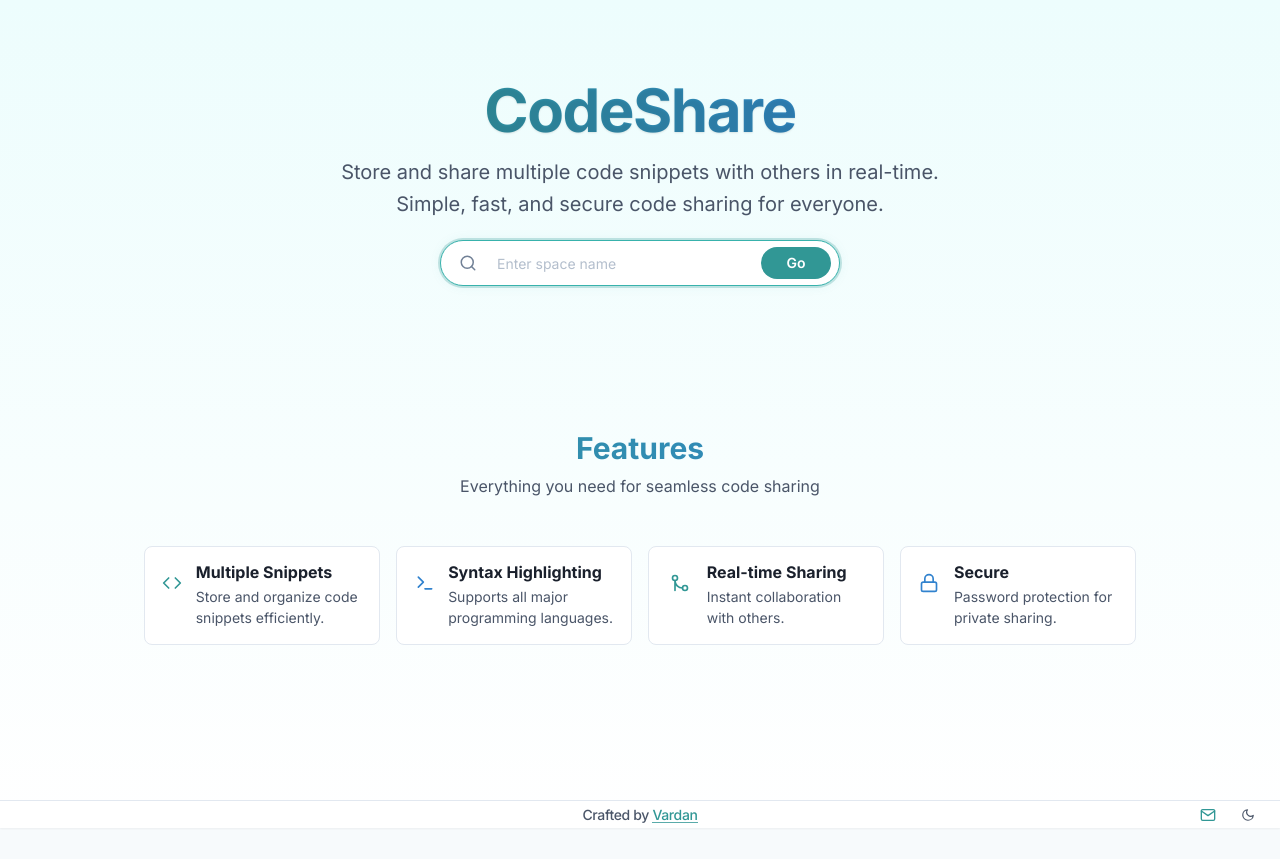
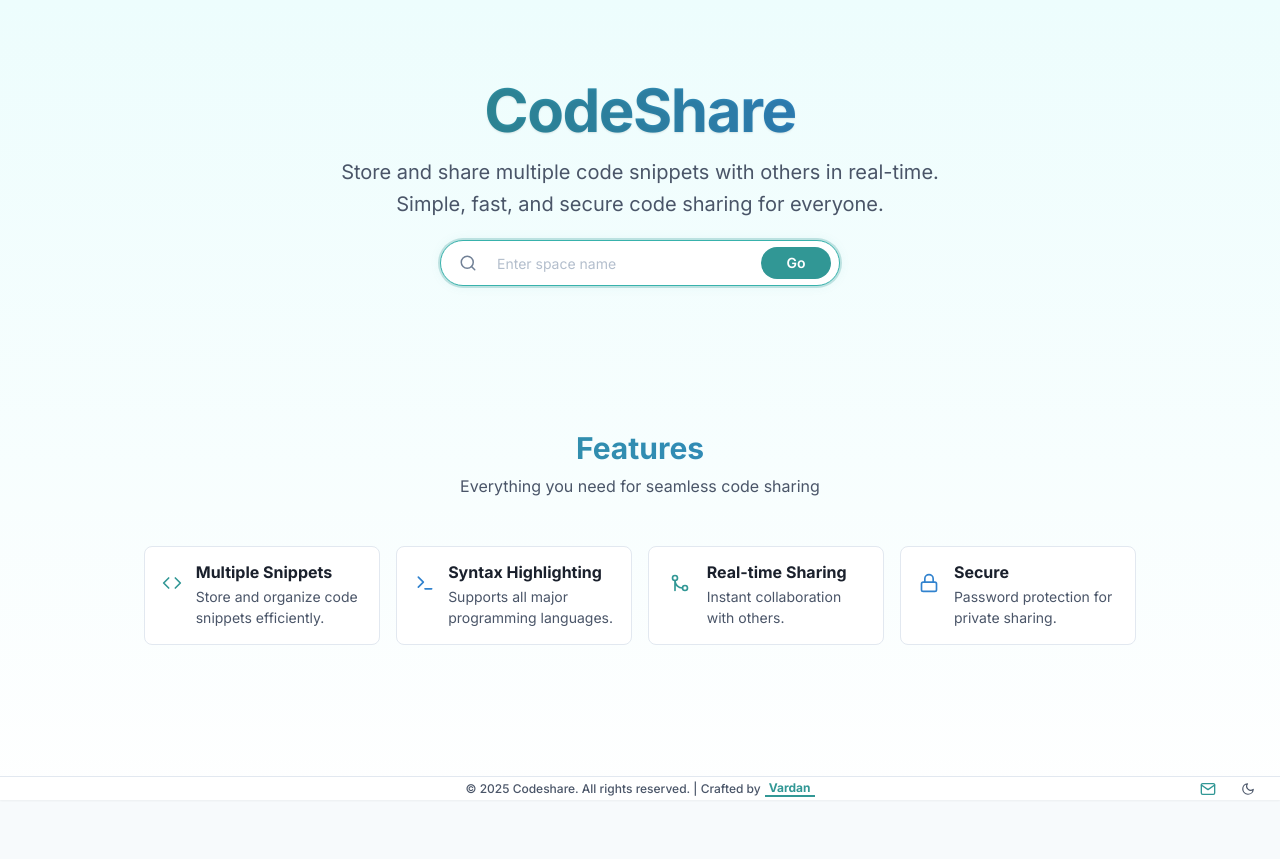
Before and after one commit to localhost969/Codeshare, a Next.js app: page / in a window 1280 px wide. Before the commit the page ends 830 px from the top, so only its background shows below. Built offline with nearby package versions, Linux system fonts and the light colour scheme.

Commit message:
Add files via upload

```diff
--- a/components/Footer.js
+++ b/components/Footer.js
@@ -32,74 +32,28 @@ export default function Footer() {
   const router = useRouter();
   const isIndexPage = router.pathname === '/';
   const { colorMode, toggleColorMode } = useColorMode();
-  const [isScrolling, setIsScrolling] = useState(false);
-  const [isVisible, setIsVisible] = useState(!isIndexPage);
-  const [isHovered, setIsHovered] = useState(false);
-  const scrollTimeout = useRef();
-
-  useEffect(() => {
-    if (typeof window === 'undefined' || !isIndexPage) return;
-
-    const handleScroll = () => {
-      // Show footer when scrolling starts
-      if (!isScrolling) {
-        setIsScrolling(true);
-        setIsVisible(true);
-      }
-
-      // Clear any existing timeout
-      if (scrollTimeout.current) {
-        clearTimeout(scrollTimeout.current);
-      }
-
-      // Set a timeout to hide the footer after scrolling stops
-      scrollTimeout.current = setTimeout(() => {
-        setIsScrolling(false);
-        setIsVisible(false);
-      }, 1000); // 1 second delay after scrolling stops
-    };
-
-    window.addEventListener('scroll', handleScroll, { passive: true });
-    return () => {
-      if (scrollTimeout.current) {
-        clearTimeout(scrollTimeout.current);
-      }
-      window.removeEventListener('scroll', handleScroll);
-    };
-  }, [isIndexPage, isScrolling]);
-
-  // Always show on non-index pages
-  useEffect(() => {
-    if (!isIndexPage) {
-      setIsVisible(true);
-    }
-  }, [isIndexPage]);
-
-  const footerStyle = {
-    transform: isHovered || isVisible ? 'translateY(0)' : 'translateY(100%)',
-    transition: 'transform 0.3s ease-in-out',
-  };
+  // Remove scroll and hover effects for always-visible footer
 
   return (
     <Box
       as="footer"
       bg={useColorModeValue('white', 'gray.800')}
       color={useColorModeValue('gray.600', 'gray.300')}
-      height="28px"
+      height="24px"
+      py={1}
       borderTop="1px"
       borderColor={borderColor}
       width="100%"
-      position="fixed"
+      position="sticky"
       bottom="0"
       left="0"
       right="0"
       zIndex="sticky"
       boxShadow="sm"
-      onMouseEnter={() => setIsHovered(true)}
-      onMouseLeave={() => setIsHovered(false)}
-      style={isIndexPage ? footerStyle : {}}
+      mt="auto"
+      // Remove hover and scroll effects
     >
-      <Container maxW="container.xl" height="100%" px={4}>
+      <Container maxW="container.xl" height="100%" px={4} py={0}>
         <Flex
           direction="row"
           justify="center"
@@ -110,42 +64,27 @@ export default function Footer() {
           <Flex flex="1" justify="center" align="center">
             <Text
               fontSize="xs"
+              lineHeight="shorter"
               color={subtleText}
               fontWeight="medium"
               textAlign="center"
               alignItems="center"
-              display="inline-flex"
+              display="flex"
+              justifyContent="center"
+              width="100%"
             >
+              &copy; {new Date().getFullYear()} Codeshare. All rights reserved. | Crafted by{' '}
               <Box
                 as="span"
+                color={accentColor}
+                fontWeight="bold"
                 fontFamily="heading"
-                fontWeight="medium"
-                fontSize="sm"
-                letterSpacing="tight"
-                color={useColorModeValue('gray.600', 'gray.300')}
+                px={1}
+                borderBottom="2px solid"
+                borderColor={accentColor}
+                ml={1}
               >
-                Crafted by{' '}
-                <Box
-                  as="span"
-                  color={accentColor}
-                  position="relative"
-                  _after={{
-                    content: '""',
-                    position: 'absolute',
-                    bottom: '0',
-                    left: 0,
-                    width: '100%',
-                    height: '1px',
-                    bg: accentColor,
-                    opacity: 0.8,
-                    transition: 'opacity 0.2s ease',
-                    _hover: {
-                      opacity: 1
-                    }
-                  }}
-                >
-                  Vardan
-                </Box>
+                Vardan
               </Box>
             </Text>
           </Flex>
@@ -184,7 +123,6 @@ export default function Footer() {
                   right="100%"
                   bottom="100%"
                   mb={2}
-                  transform={isOpen ? 'translateX(0)' : 'translateX(10px)'}
                   opacity={isOpen ? 1 : 0}
                   transition="all 0.2s cubic-bezier(0.16, 1, 0.3, 1)"
                   pointerEvents={isOpen ? 'auto' : 'none'}
```
